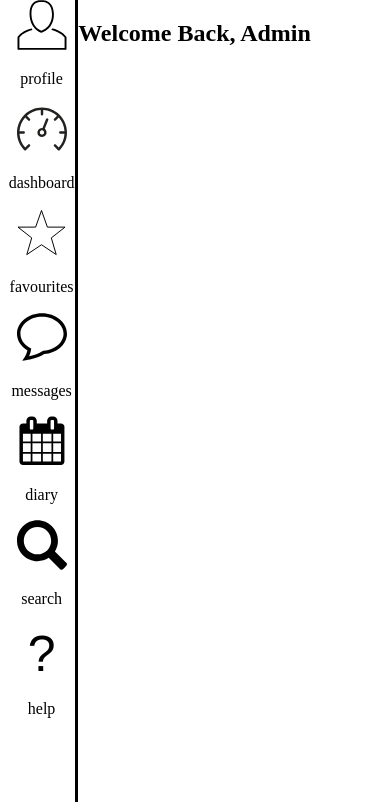
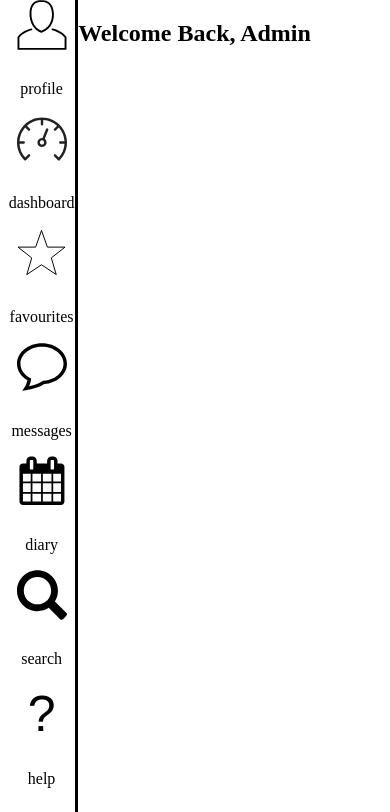
Before and after one commit to MarkSmith9/group_project, a PHP site: page /index.php in a window 390 px wide. Shown: the part 172-984 px from the top of the page. Run offline with PHP 8.4, Linux system fonts and the light colour scheme; the visitor is signed in with stand-in values (Sample User, id 1).

Commit message:
improved the sidebar spacing

```diff
--- a/layout.php
+++ b/layout.php
@@ -26,8 +26,7 @@
 	<div><img src = "image/dash.svg" width="50" height="50" class="sidebutton" onclick="window.location.href='/index.php';"><p>dashboard</p></div>
 	<div><img src = "image/star.svg" width="50" height="50" class="sidebutton" onclick="window.location.href='/index.php';"><p>favourites</p></div>
 	<div><img src = "image/message.svg" width="50" height="50" class="sidebutton" onclick="window.location.href='/index.php';"><p>messages</p></div>
-	<div class="vertical_space"> </div>
-	<div><img src = "image/calendar.svg" width="50" height="50" class="sidebutton" onclick="window.location.href='/index.php';"><p>diary</p></div>
+	<div class="push-down"><img src = "image/calendar.svg" width="50" height="50" class="sidebutton" onclick="window.location.href='/index.php';"><p>diary</p></div>
 	<div><img src = "image/search.svg" width="50" height="50" class="sidebutton" onclick="window.location.href='/index.php';"><p>search</p></div>
 	<div><button onclick="window.location.href='/placeholder.php';" class="sidebutton texticon">?</button><p>help</p></div>
 	</div>
--- a/public/style.css
+++ b/public/style.css
@@ -1,5 +1,8 @@
 .push-right {
   margin-left: auto; /*used to push items to the right*/
+}
+.push-down {
+  margin-bottom: auto; /*used to push items to the bottom*/
 }
 .navbar{
 	display: flex; /*makes a flex box*/
@@ -38,6 +41,9 @@
 
 }
 .sidebar{
+	display: flex; /*makes a flex box*/
+	flex-direction: column; /*makes the items go in column order instead of row*/
+	margin: 0 0 -10px; /*needed to make .push-down work correctly*/
 	border-right: solid;  /*left border to separate content*/
 	flex-grow: 1; /*add size to the flex box so it can be controlled*/
 	text-align: center; /*aligns the text and icons to the center*/
@@ -45,6 +51,7 @@
 .sidebutton{ /*buttons in the navigation bar*/
 	border: none; /*remove border*/
 	background: none; /*remove background*/
+    	margin: 0 0 10px;
 }
 .content-box{
 	flex-grow: 50; /*makes the flex box bigger*/
@@ -66,9 +73,8 @@
 	}
 	.push-right {
 		margin-left: 0px; /*removes spacing making the icons go together*/
-
 	}
-	.vertical_space {
-		margin-bottom: 0; /*removes space at the bottom of the placeholder*/
+	.push-down {
+		margin-bottom: 0px; /*removes spacing making the icons go together*/
 	}
 }
```
